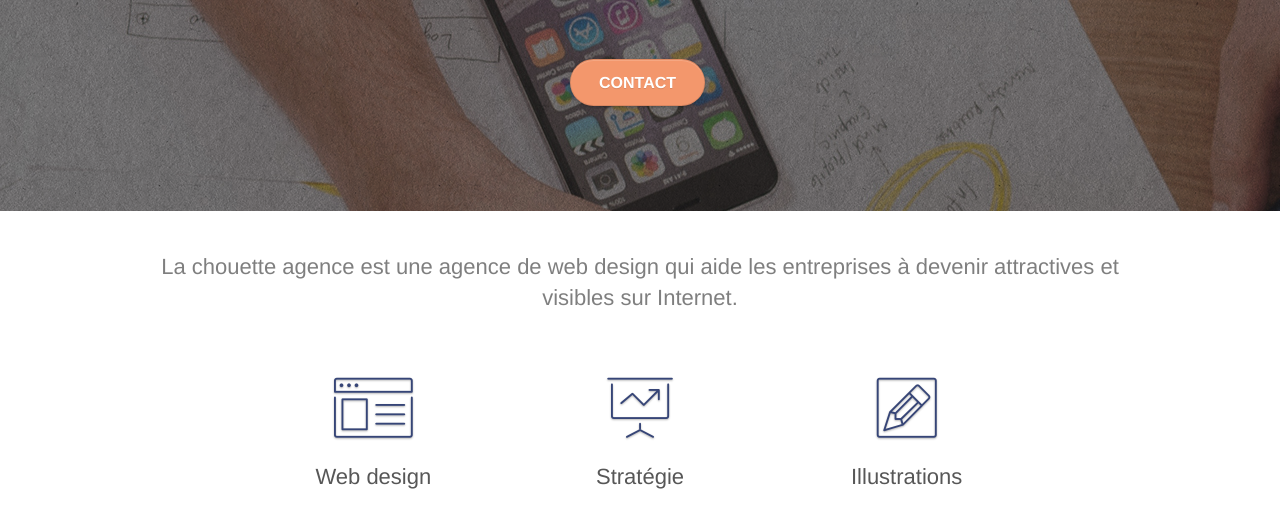
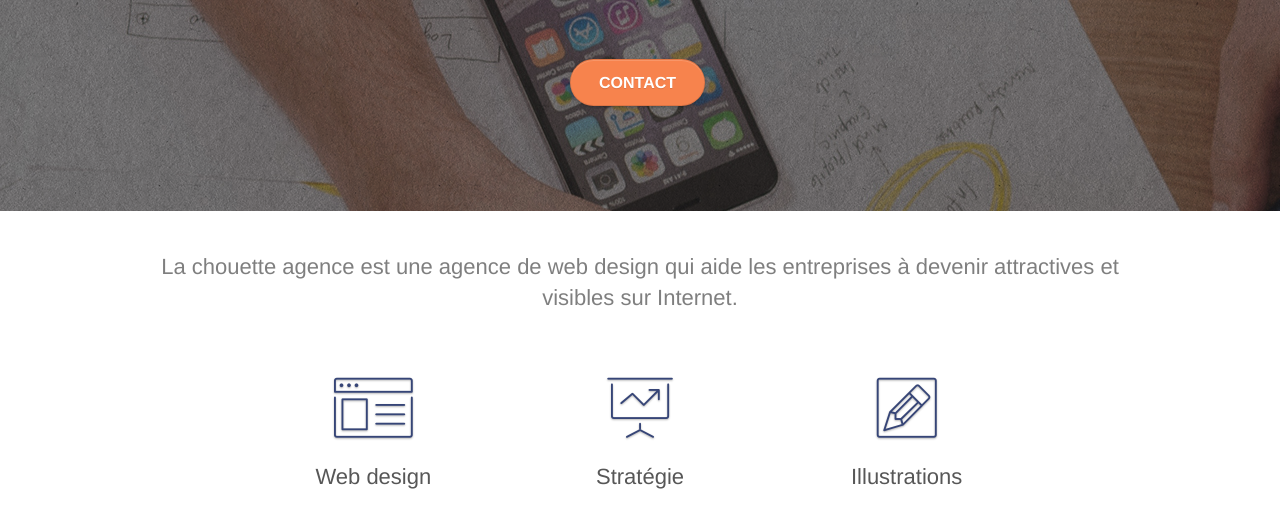
Before and after one commit to marvellous2710/La-chouette-agence, a plain HTML site: page index.html in a window 1280 px wide. Shown: the part 251-781 px from the top of the page. Drawn offline with Linux system fonts and the light colour scheme.

Commit message:
contrast

```diff
--- a/style.css
+++ b/style.css
@@ -880,7 +880,7 @@ h4 {
 }
 
 .btn-atomic-tangerine {
-    background: #F3976C;
+    background: #f7834d;
     color: #FFFFFF!important;
 }
 
```
